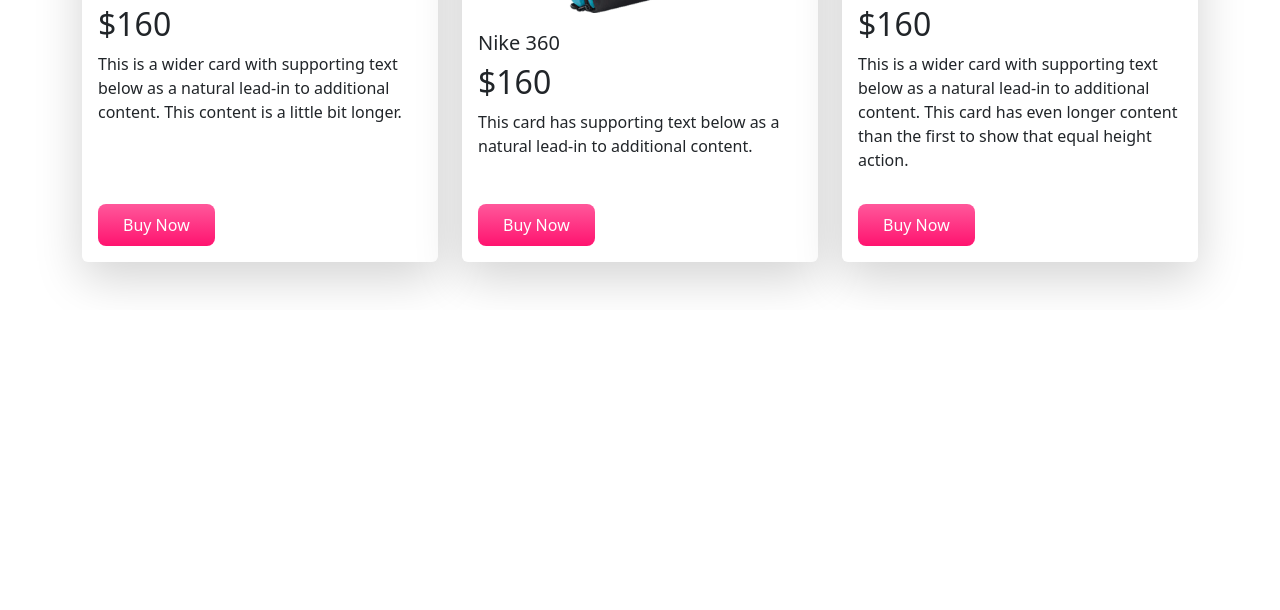
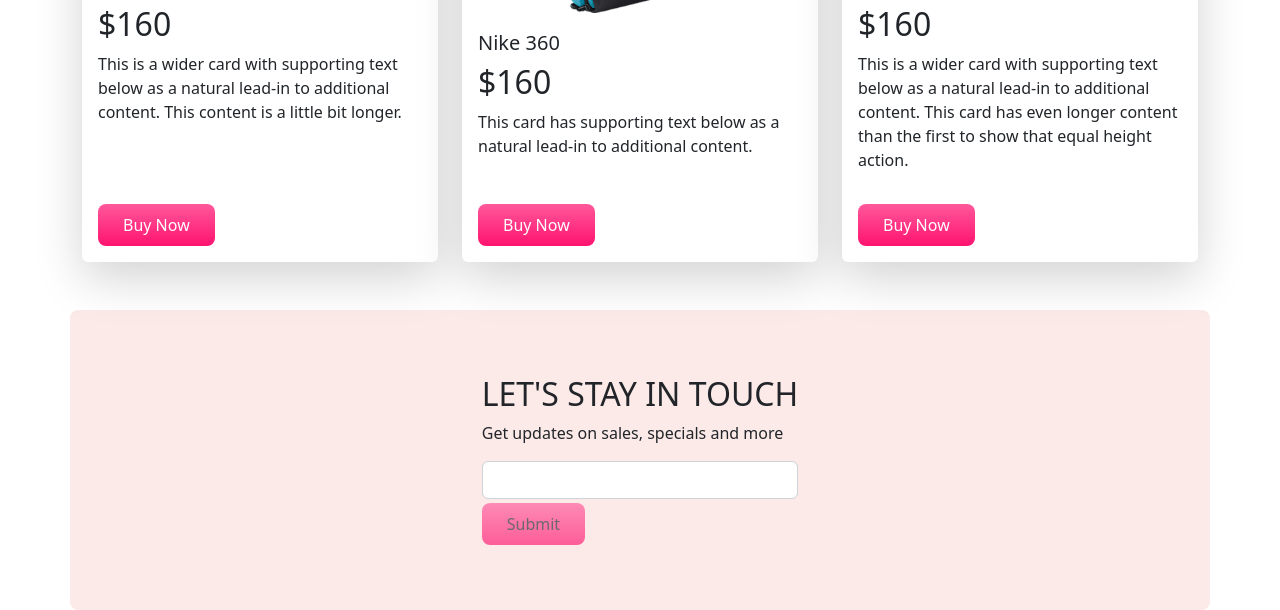
Before and after one commit to smarmaan/panda-commerce-bootstrap-main, a plain HTML site: page index.html in a window 1280 px wide. Shown: the part 1783-2393 px from the top of the page. Before the commit the page ends 2093 px from the top, so only its background shows below. Drawn offline with nearby package versions, Linux system fonts and the light colour scheme.

Commit message:
Subscribe section added

```diff
--- a/index.html
+++ b/index.html
@@ -203,7 +203,7 @@
         </section>
 
 
-  <!-- shoes section end -->
+        <!-- shoes section end -->
         <!-- Backpack Section Start -->
         <section class="container my-5" id="backpack">
             <h2>Backpack</h2>
@@ -254,7 +254,20 @@
             </div>
         </section>
         <!-- Backpack Section End -->
-
+        <!-- Subscribe start -->
+        <section style="height: 300px;"
+            class="container rounded-3 d-flex justify-content-center align-items-center panda-bg-info" id="subscribe">
+            <div id="cng-bg">
+                <h2 id="touch">LET'S STAY IN TOUCH</h2>
+                <p>Get updates on sales, specials and more</p>
+                <form>
+                    <div class="mb-1">
+                        <input type="email" class="form-control" id="exampleInputEmail1" aria-describedby="emailHelp">
+                    </div>
+                    <button id="submit-btn" type="submit" class="btn panda-btn-buy-now" disabled>Submit</button>
+                </form>
+            </div>
+        </section>
 
 
 
```
